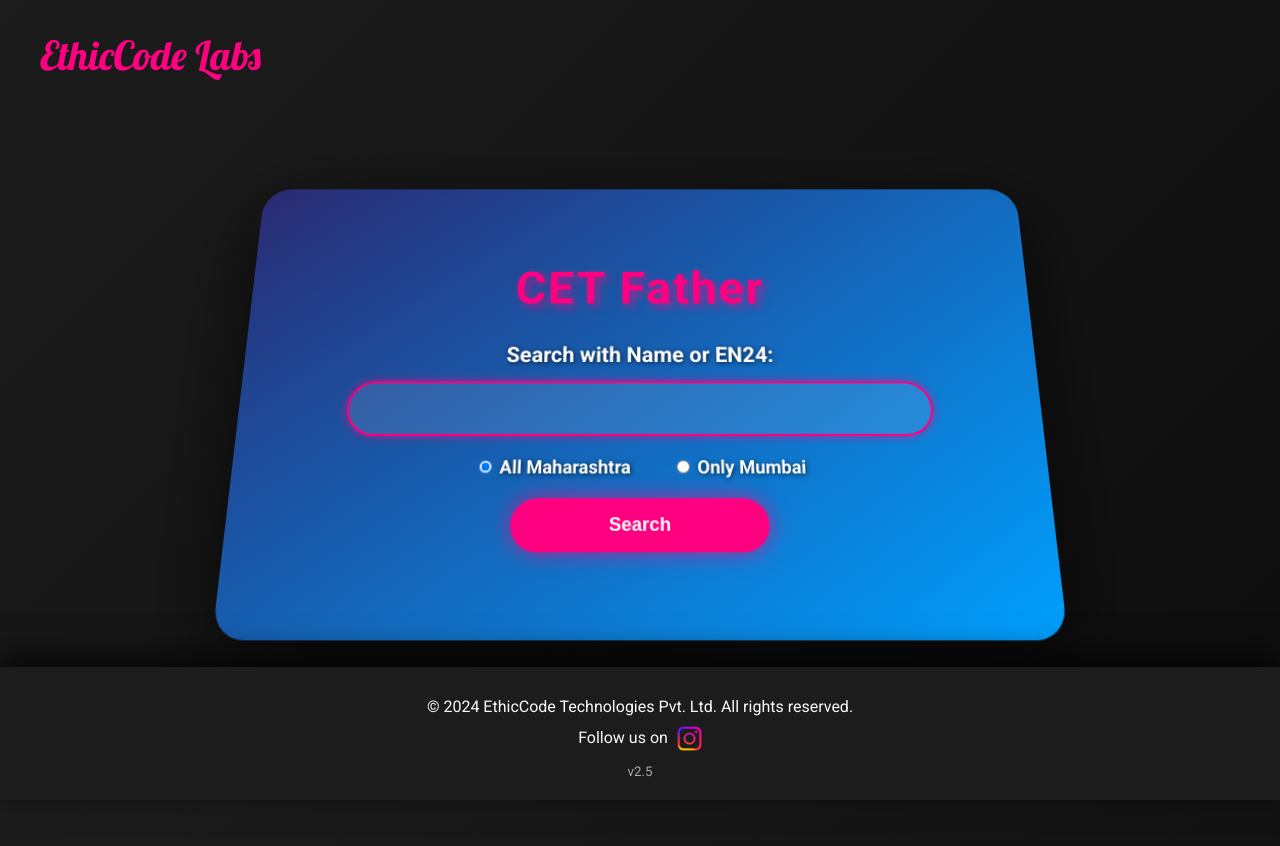
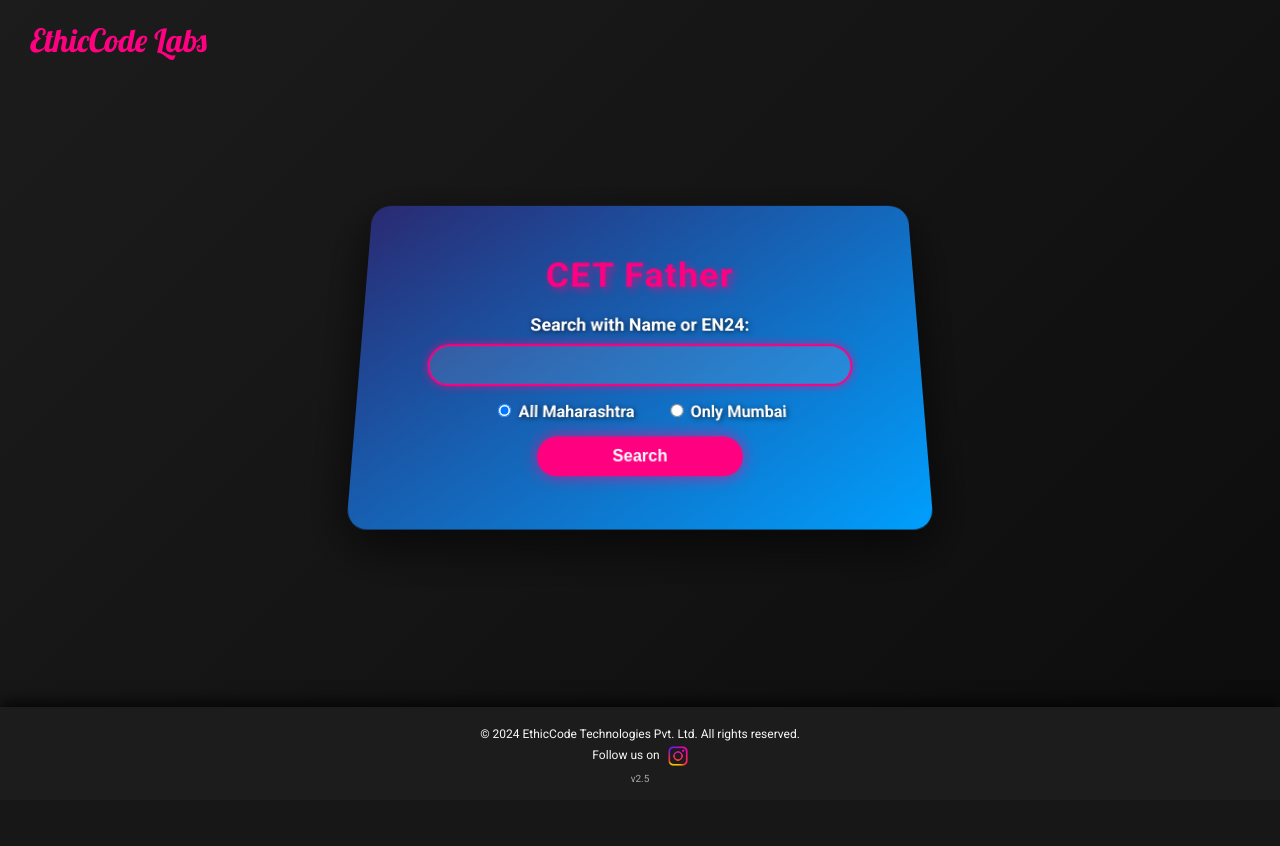
Before and after one commit to EthicCodes/CET-Father, a Flask app: page / in a window 1280 px wide; the page is wider, and only the part inside the window is pictured. After the commit the page ends 782 px from the top of that part, so only its background shows below. Run offline with Flask 2, Linux system fonts and the light colour scheme.

Commit message:
Update style.css v2.5

```diff
--- a/static/style.css
+++ b/static/style.css
@@ -10,10 +10,10 @@
 
 header {
     position: absolute;
-    top: 30px;
-    left: 40px;
+    top: 20px; /* Reduced spacing */
+    left: 30px;
     font-family: 'Lobster', cursive;
-    font-size: 40px;
+    font-size: 32px; /* Reduced font size */
     color: #ff0080;
     animation: bounce-in 2s ease-out;
 }
@@ -22,7 +22,7 @@
     display: flex;
     justify-content: center;
     align-items: center;
-    height: 100vh;
+    height: 90vh; /* Reduced height to bring content closer */
     transform: perspective(600px) rotateX(10deg);
     transition: transform 0.5s ease-in-out;
 }
@@ -33,28 +33,28 @@
 
 .search-card {
     background: linear-gradient(145deg, #2a2a72, #009ffd);
-    padding: 50px;
-    border-radius: 30px;
-    box-shadow: 0 20px 80px rgba(0, 0, 0, 0.7);
+    padding: 30px; /* Reduced padding */
+    border-radius: 20px; /* Reduced border-radius */
+    box-shadow: 0 15px 50px rgba(0, 0, 0, 0.7);
     text-align: center;
     width: 100%;
-    max-width: 700px;
+    max-width: 500px; /* Reduced max-width */
     transition: all 0.5s ease;
     transform: scale(1);
 }
 
 .search-card:hover {
-    transform: translateY(-20px) scale(1.1);
-    box-shadow: 0 30px 100px rgba(0, 0, 0, 1);
+    transform: translateY(-10px) scale(1.05); /* Reduced hover effect */
+    box-shadow: 0 25px 80px rgba(0, 0, 0, 1);
 }
 
 h1 {
     color: #ff0080;
-    margin-bottom: 30px;
-    font-size: 48px;
+    margin-bottom: 20px; /* Reduced margin */
+    font-size: 36px; /* Reduced font size */
     font-weight: 900;
-    letter-spacing: 2px;
-    text-shadow: 4px 4px 10px rgba(255, 0, 128, 0.6);
+    letter-spacing: 1.5px;
+    text-shadow: 3px 3px 8px rgba(255, 0, 128, 0.6);
     position: relative;
     animation: fade-in 2s ease-in;
 }
@@ -66,67 +66,67 @@
 }
 
 label {
-    margin-bottom: 15px;
+    margin-bottom: 10px; /* Reduced margin */
     color: #fff;
     font-weight: bold;
-    font-size: 22px;
+    font-size: 18px; /* Reduced font size */
     text-shadow: 1px 1px 5px rgba(0, 0, 0, 0.7);
 }
 
 input[type="text"] {
-    padding: 15px;
-    margin-bottom: 20px;
+    padding: 10px; /* Reduced padding */
+    margin-bottom: 15px; /* Reduced margin */
     border: 2px solid #ff0080;
-    border-radius: 50px;
+    border-radius: 30px; /* Reduced border-radius */
     background: rgba(255, 255, 255, 0.1);
     color: #fff;
     width: 100%;
-    max-width: 550px;
-    font-size: 18px;
+    max-width: 400px; /* Reduced max-width */
+    font-size: 16px; /* Reduced font size */
     transition: border 0.3s ease, box-shadow 0.3s ease;
     outline: none;
-    box-shadow: 0 0 10px rgba(255, 0, 128, 0.7);
+    box-shadow: 0 0 8px rgba(255, 0, 128, 0.7);
 }
 
 input[type="text"]:focus {
     border-color: #ff4f81;
-    box-shadow: 0 0 20px rgba(255, 0, 128, 1);
+    box-shadow: 0 0 15px rgba(255, 0, 128, 1);
 }
 
 .radio-buttons {
     display: flex;
     justify-content: center;
-    margin-bottom: 20px;
+    margin-bottom: 15px; /* Reduced margin */
 }
 
 .radio-buttons label {
-    margin: 0 20px;
+    margin: 0 15px; /* Reduced margin */
     font-weight: 600;
     color: #fff;
-    font-size: 18px;
+    font-size: 16px; /* Reduced font size */
     text-shadow: 1px 1px 5px rgba(0, 0, 0, 0.7);
 }
 
 button {
-    padding: 15px 40px;
+    padding: 10px 30px; /* Reduced padding */
     background-color: #ff0080;
     color: white;
     border: none;
-    border-radius: 50px;
-    font-size: 18px;
+    border-radius: 30px; /* Reduced border-radius */
+    font-size: 16px; /* Reduced font size */
     font-weight: bold;
-    box-shadow: 0 0 20px rgba(255, 0, 128, 0.7);
+    box-shadow: 0 0 15px rgba(255, 0, 128, 0.7);
     transition: all 0.4s ease;
     width: 100%;
-    max-width: 250px;
+    max-width: 200px; /* Reduced max-width */
     position: relative;
     transform: scale(1);
 }
 
 button:hover {
     background-color: #ff4f81;
-    box-shadow: 0 0 30px rgba(255, 0, 128, 1);
-    transform: scale(1.1) translateY(-5px);
+    box-shadow: 0 0 20px rgba(255, 0, 128, 1);
+    transform: scale(1.05);
 }
 
 button:active {
@@ -135,7 +135,7 @@
 }
 
 #results {
-    margin-top: 30px;
+    margin-top: 20px; /* Reduced margin */
     display: flex;
     flex-direction: column;
     align-items: center;
@@ -143,26 +143,26 @@
 
 .result-card {
     background: linear-gradient(145deg, #ff0080, #ff4f81);
-    border-radius: 25px;
-    padding: 20px;
-    margin: 15px;
+    border-radius: 20px; /* Reduced border-radius */
+    padding: 15px; /* Reduced padding */
+    margin: 10px; /* Reduced margin */
     width: 100%;
-    max-width: 550px;
+    max-width: 450px; /* Reduced max-width */
     color: white;
-    box-shadow: 0 20px 50px rgba(255, 0, 128, 0.7);
+    box-shadow: 0 15px 40px rgba(255, 0, 128, 0.7);
     text-align: center;
     animation: glow-in 1s ease-in-out;
 }
 
 .result-card:hover {
-    box-shadow: 0 20px 60px rgba(255, 0, 128, 1);
+    box-shadow: 0 15px 50px rgba(255, 0, 128, 1);
     transform: scale(1.05);
 }
 
 .result-card a {
     color: #00f0ff;
     font-weight: bold;
-    font-size: 20px;
+    font-size: 16px; /* Reduced font size */
     text-decoration: none;
     text-shadow: 2px 2px 5px rgba(0, 240, 255, 0.7);
     transition: color 0.3s ease, text-shadow 0.3s ease;
@@ -175,18 +175,18 @@
 
 footer {
     text-align: center;
-    padding: 20px 0;
+    padding: 15px 0; /* Reduced padding */
     background-color: #1c1c1c;
     color: #f8f9fa;
     position: fixed;
     width: 100%;
     bottom: 0;
-    font-size: 16px;
-    box-shadow: 0 -10px 30px rgba(0, 0, 0, 0.8);
+    font-size: 12px; /* Reduced font size */
+    box-shadow: 0 -5px 15px rgba(0, 0, 0, 0.8);
 }
 
 footer p {
-    margin: 10px 0;
+    margin: 5px 0;
 }
 
 footer small {
@@ -194,8 +194,8 @@
 }
 
 .instagram-icon {
-    width: 25px;
-    height: 25px;
+    width: 20px;   /* Reduced icon size */
+    height: 20px;
     vertical-align: middle;
     margin-left: 5px;
 }
@@ -233,6 +233,6 @@
     }
     100% {
         opacity: 1;
-        box-shadow: 0 20px 50px rgba(255, 0, 128, 0.7);
+        box-shadow: 0 15px 40px rgba(255, 0, 128, 0.7);
     }
 }
```
